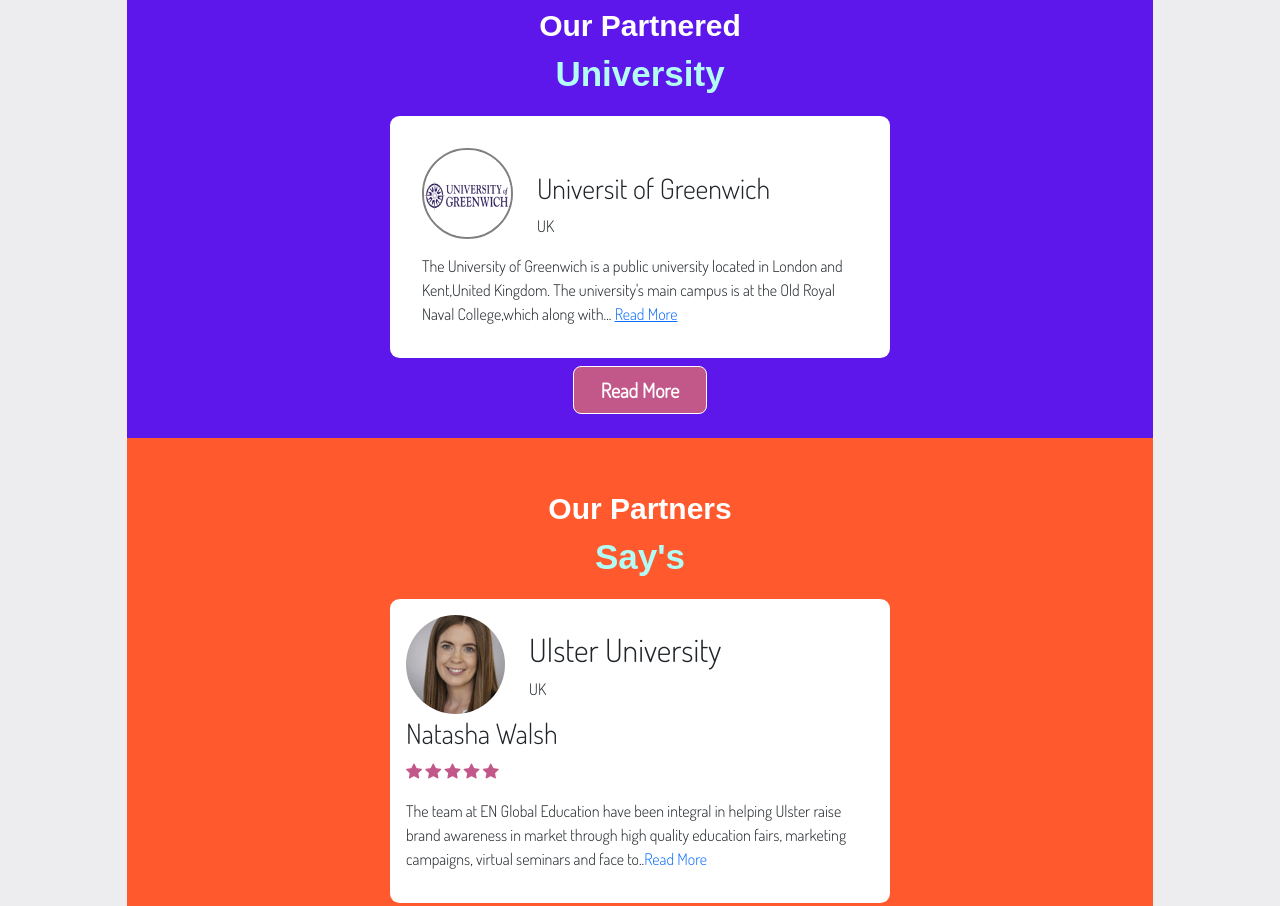
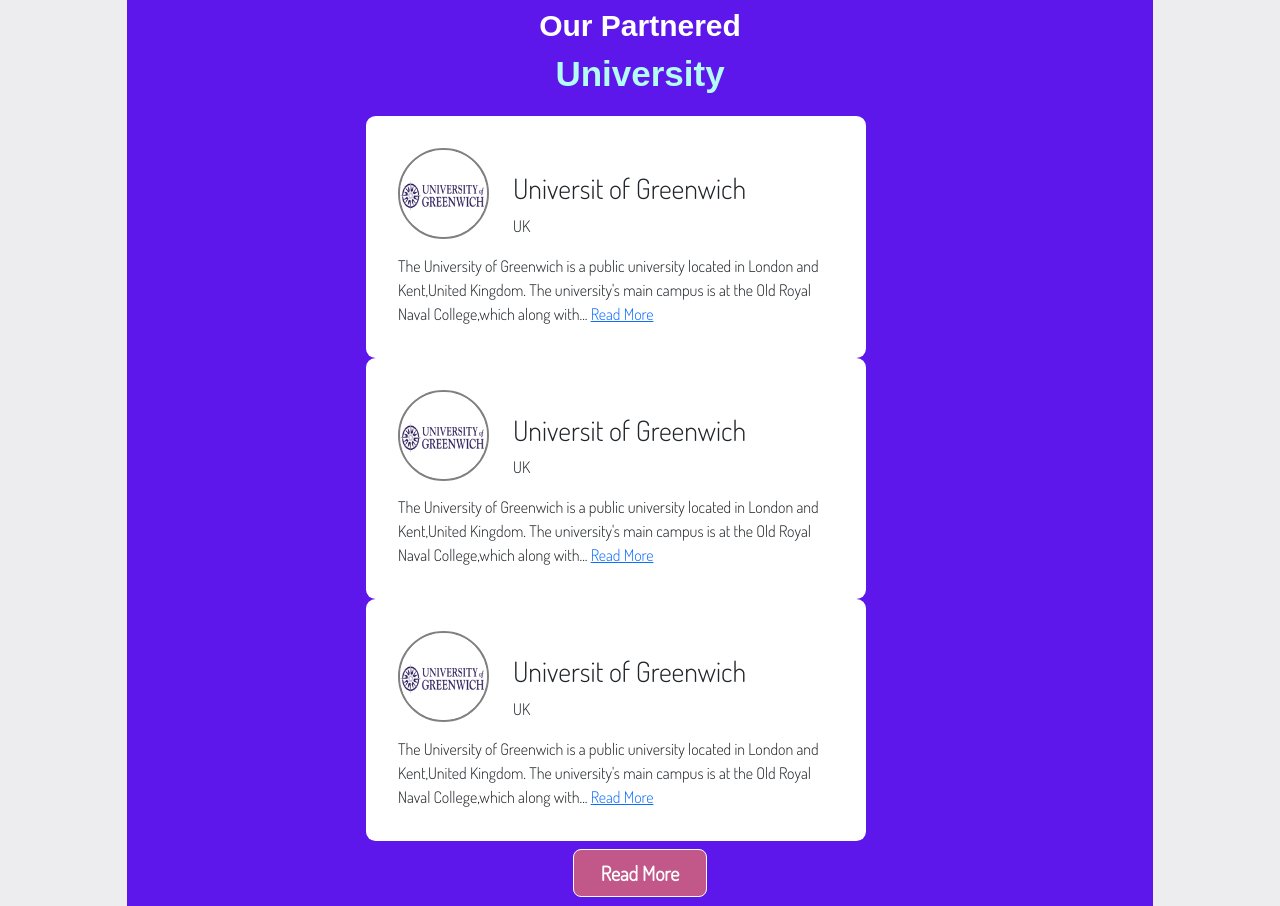
Before and after one commit to abdulkyume/En-Global-Education, a plain HTML site: page index.html in a window 1280 px wide. Shown: the part 2981-3887 px from the top of the page. Drawn offline with nearby package versions, Linux system fonts and the light colour scheme; a web font is replaced by a local one.

Commit message:
faqbg fixed

```diff
--- a/assets/css/style.css
+++ b/assets/css/style.css
@@ -316,7 +316,8 @@ img{
   padding-bottom: 100px;
 }
 .raow{
-  z-index: 100;
+  position: relative;
+  z-index: 1;
 }
 .faqsbg img{
   opacity: 80%;
--- a/index.html
+++ b/index.html
@@ -395,8 +395,46 @@
                                 University
                             </p>
                         </div>
-                        <div class="row justify-content-center">
-                            <div class="unicard" id="unicard">
+                        <div class="row justify-content-center ">
+                            <div class="unicard me-5" id="unicard">
+                                <div class="row">
+                                    <div class="col-lg-3">
+                                        <img class="mb-2" src="./assets/img/uni-1.png" alt="">
+                                    </div>
+                                    <div class="col-lg-9">
+                                        <h3 class="mt-4">Universit of Greenwich</h3>
+                                        <p class="mt-2">UK</p>
+                                    </div>
+                                </div>
+                                <div class="row">
+                                    <div class="col-lg-12">
+                                        The University of Greenwich is a public university located in London and
+                                        Kent,United Kingdom. The university's main campus is at the Old Royal Naval
+                                        College,which along with...
+                                        <a href="#">Read More</a>
+                                    </div>
+                                </div>
+                            </div>
+                            <div class="unicard me-5" id="unicard">
+                                <div class="row">
+                                    <div class="col-lg-3">
+                                        <img class="mb-2" src="./assets/img/uni-1.png" alt="">
+                                    </div>
+                                    <div class="col-lg-9">
+                                        <h3 class="mt-4">Universit of Greenwich</h3>
+                                        <p class="mt-2">UK</p>
+                                    </div>
+                                </div>
+                                <div class="row">
+                                    <div class="col-lg-12">
+                                        The University of Greenwich is a public university located in London and
+                                        Kent,United Kingdom. The university's main campus is at the Old Royal Naval
+                                        College,which along with...
+                                        <a href="#">Read More</a>
+                                    </div>
+                                </div>
+                            </div>
+                            <div class="unicard me-5" id="unicard">
                                 <div class="row">
                                     <div class="col-lg-3">
                                         <img class="mb-2" src="./assets/img/uni-1.png" alt="">
```
